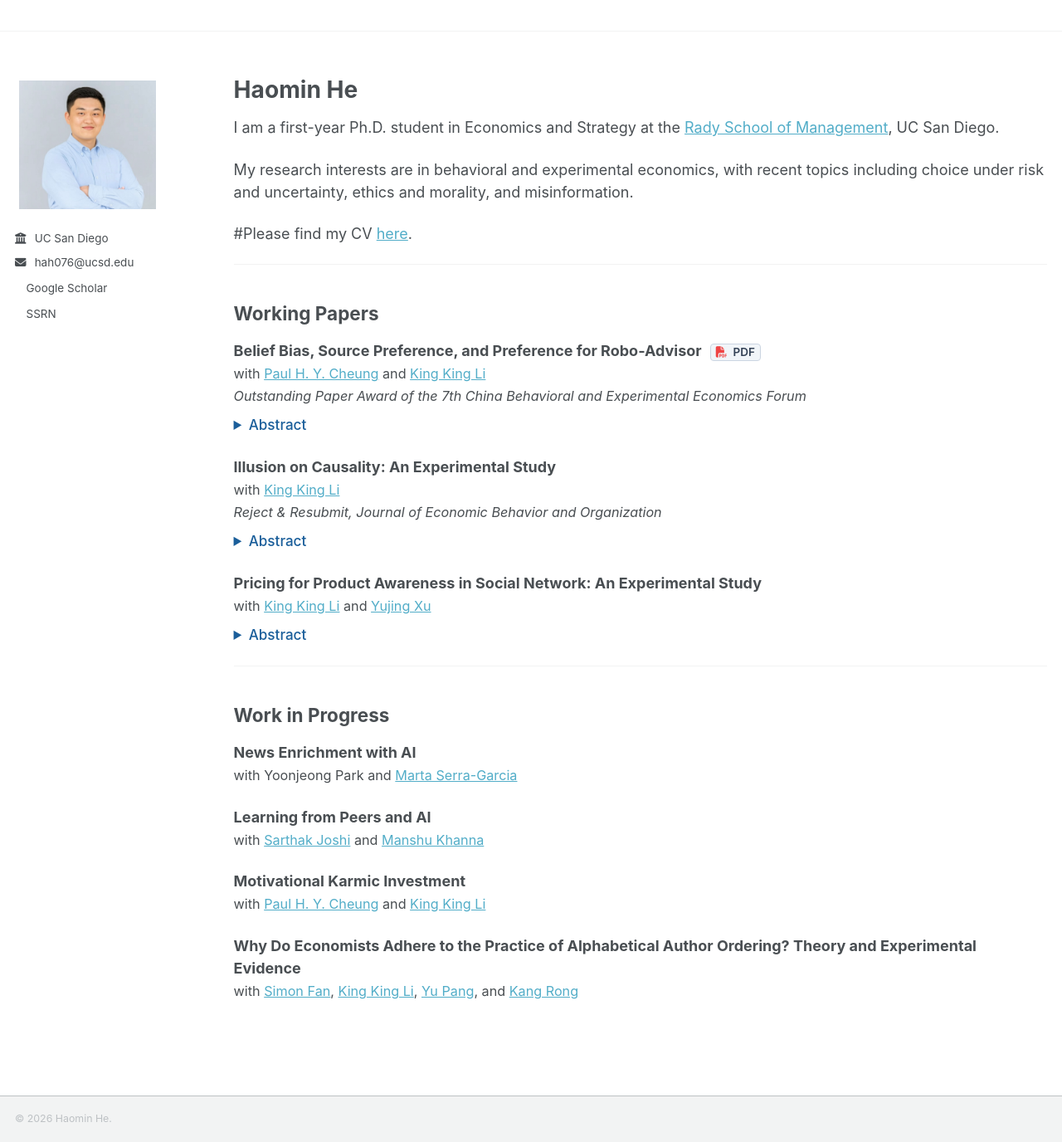
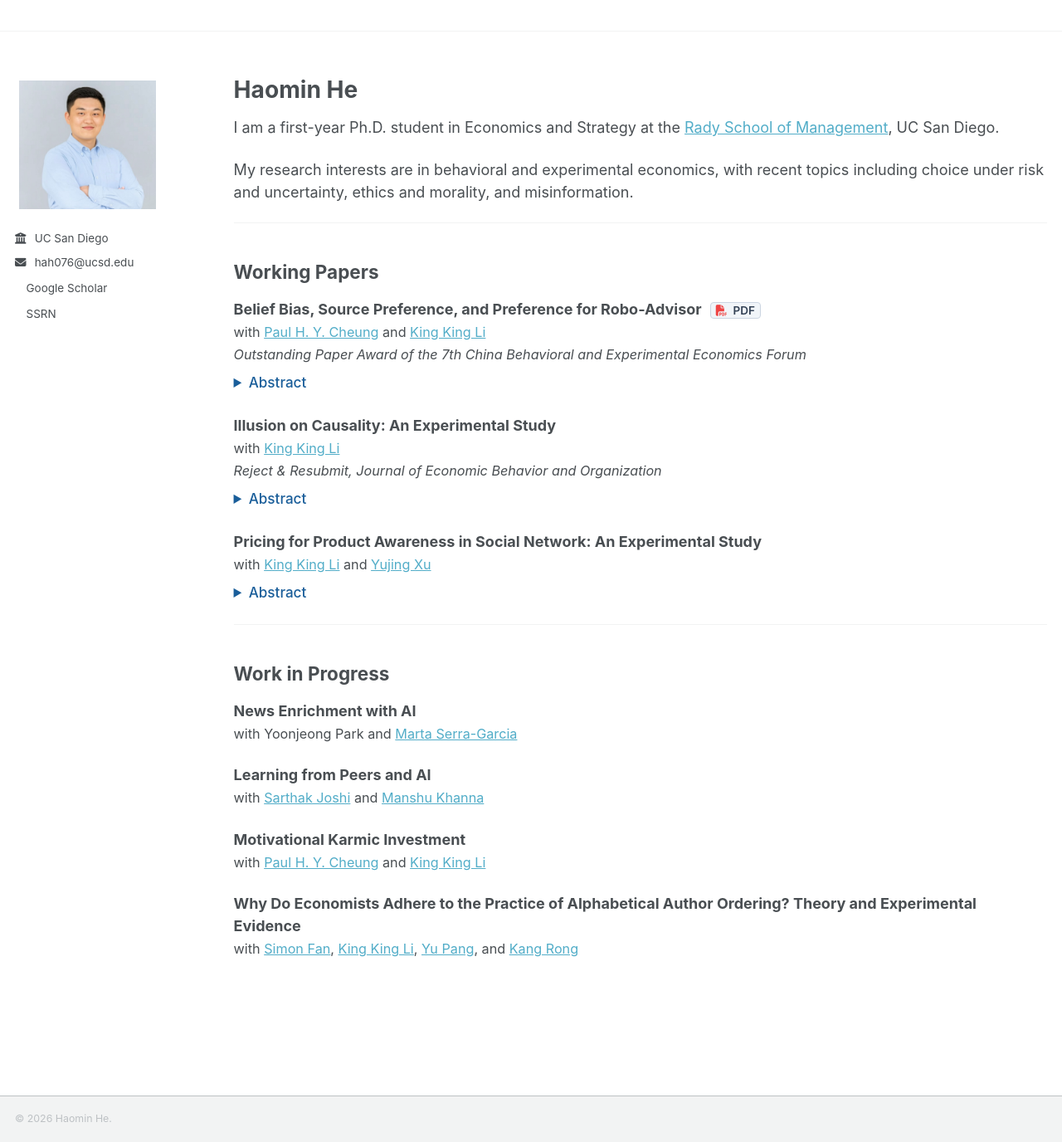
Before and after one commit to haomin-he/haomin-he.github.io, a Jekyll site: the page built from _pages/about.md, in a window 1280 px wide and 1376 px high. Shown: the whole window at 83% size. Built offline with Jekyll 4.4.1, drawn with Linux system fonts in a browser that asks for light colours; a script bundle is joined from its source files by our own code; a style sheet for code colours, icons or effects is not loaded.

Commit message:
Update about.md

```diff
--- a/_pages/about.md
+++ b/_pages/about.md
@@ -17,8 +17,6 @@ redirect_from:
 I am a first-year Ph.D. student in Economics and Strategy at the <a href="https://rady.ucsd.edu/" target="_blank" rel="noopener noreferrer">Rady School of Management</a>, UC San Diego.
 
 My research interests are in behavioral and experimental economics, with recent topics including choice under risk and uncertainty, ethics and morality, and misinformation.
-
-#Please find my CV <a href="../assets/CV_Haomin_202611.pdf" target="_blank" rel="noopener noreferrer">here</a>.
 
 ---
 
```
